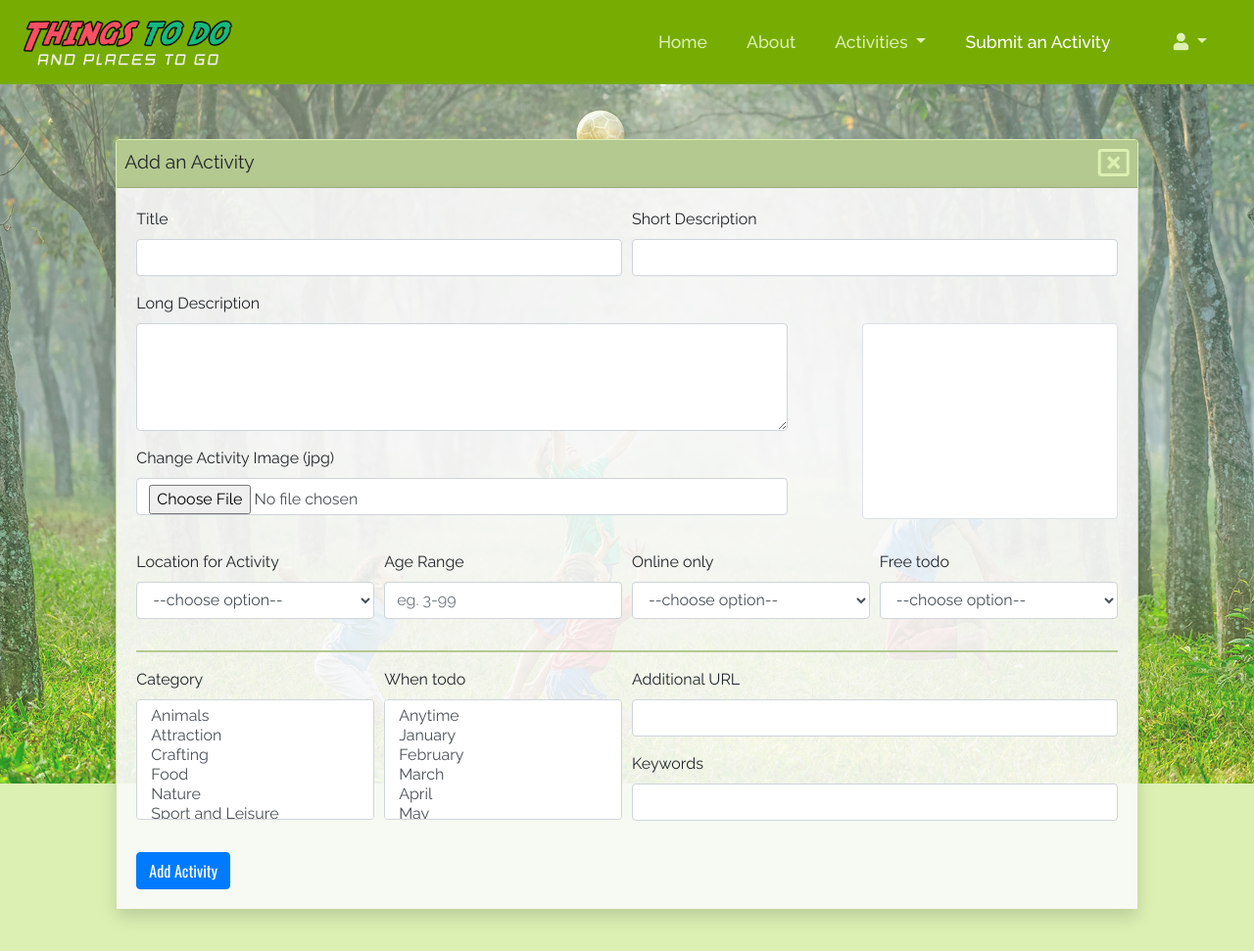
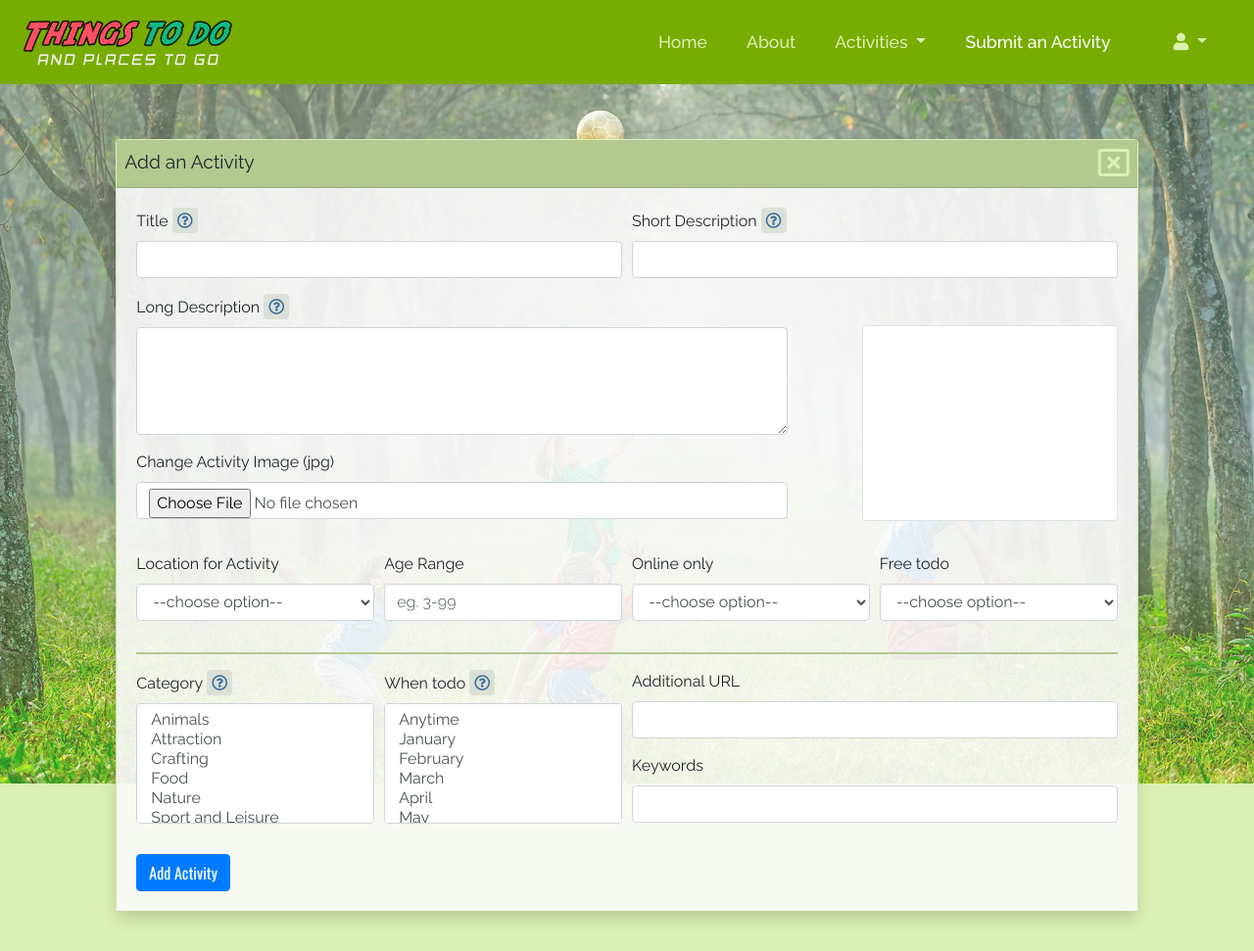
Before and after one commit to devtoguk/milestone-3-THINGS-TO-DO, a Flask app: page /activity/submit/ in a window 1280 px wide. Shown: the top 971 px of the page at 98% size. Run offline with Flask 2, Linux system fonts and the light colour scheme; the visitor is signed in with stand-in values (Sample User, id 1); some libraries are stand-ins or nearby versions.

Commit message:
Add tooltips back on to the activity form and style

```diff
--- a/static/css/style.css
+++ b/static/css/style.css
@@ -275,17 +275,23 @@
 
 /* Tool tips */
 .tooltip-inner {
-    color: #fff;
-    background-color: var(--themeTreeBrown);
+    margin: 0;
+    padding: 0;
+    padding: 5px;
+    color: #326b9c;
+    background: #dbe0d6;
+    font-size: 1em;
     text-align: left;
 }
 
 .tooltip.bs-tooltip-right .arrow:before {
-    border-right-color: var(--themeTreeBrown) !important;
+    border-right-color: var(--themeGreen) !important;
+    border-right: 0;
 }
 
 .tooltip.bs-tooltip-bottom .arrow:before {
-    border-bottom-color: var(--themeTreeBrown) !important;
+    border-bottom-color: var(--themeGreen) !important;
+    border-right: 0;
 }
 
 /* Cards */
--- a/templates/activity_form.html
+++ b/templates/activity_form.html
@@ -19,6 +19,7 @@
                 <!-- Title -->
                 <div class="form-group col-md-6">
                     {{ form.title.label(class="") }}
+                    <i data-toggle="tooltip" data-placement="right" title="max 50 characters" class="far fa-question-circle tooltip-inner"></i>
                     {% set error_visible = 'd-none' %}
                     {% if form.title.errors %}
                         {{ form.title(class="form-control is-invalid") }}
@@ -35,6 +36,7 @@
                 <!-- Short description -->
                 <div class="form-group col-md-6">
                     {{ form.shortDescr.label(class="") }}
+                    <i data-toggle="tooltip" data-placement="right" title="max 60 characters" class="far fa-question-circle tooltip-inner"></i>
                     {% if form.shortDescr.errors %}
                         {{ form.shortDescr(class="form-control is-invalid") }}
                         {% set error_visible = 'd-block' %}
@@ -54,6 +56,7 @@
                         <!-- Long description -->
                         <div class="form-group col-12">
                             {{ form.longDescr.label(class="") }}
+                            <i data-toggle="tooltip" data-placement="right" title="at least 400 characters" class="far fa-question-circle tooltip-inner"></i>
                             {% if form.longDescr.errors %}
                                 {{ form.longDescr(rows="4", class="form-control is-invalid") }}
                                 {% set error_visible = 'd-block' %}
@@ -265,6 +268,7 @@
                 <!-- Category -->
                 <div class="form-group col-md-3">
                     {{ form.category.label(class="") }}
+                    <i data-toggle="tooltip" data-placement="right" title="select all that apply" class="far fa-question-circle tooltip-inner"></i>
                     {% if form.category.errors %}
                         {{ form.category(class="form-control is-invalid") }}
                         {% set error_visible = 'd-block' %}
@@ -280,6 +284,7 @@
                 <!-- When todo -->
                 <div class="form-group col-md-3">
                     {{ form.whenTodo.label(class="") }}
+                    <i data-toggle="tooltip" data-placement="right" title="select all that apply" class="far fa-question-circle tooltip-inner"></i>
                     {% if form.whenTodo.errors %}
                         {{ form.whenTodo(class="form-control is-invalid") }}
                         {% set error_visible = 'd-block' %}
```
